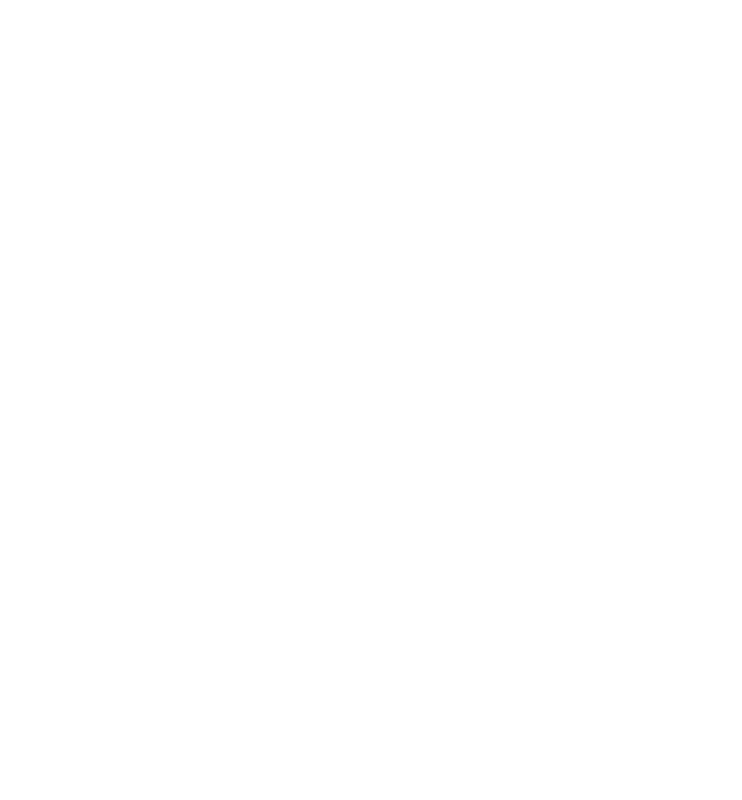
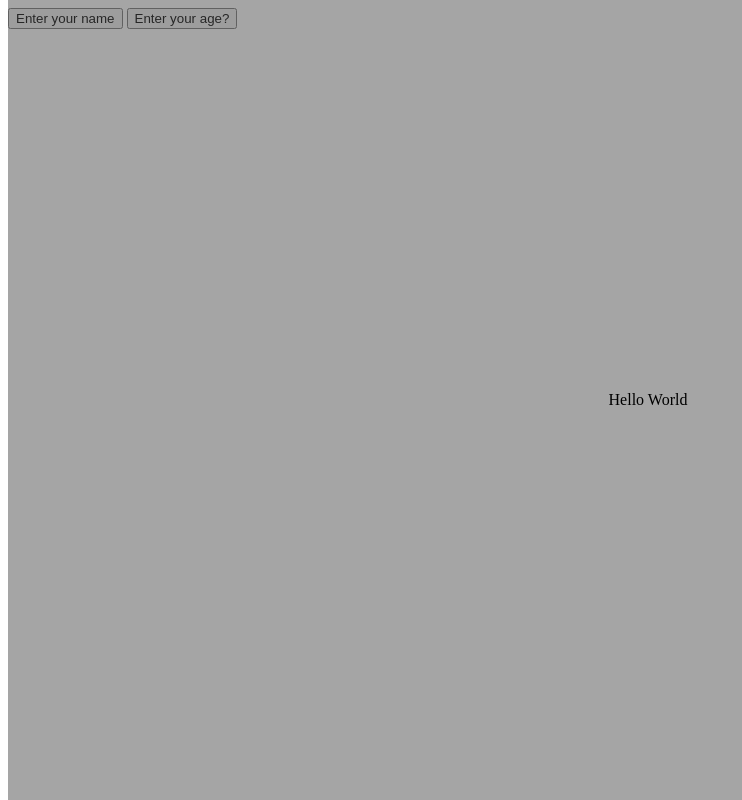
Before and after one commit to neil-coutinho/prompt-ui, a website built with Parcel: page index.html in a window 1280 px wide. Shown: the whole page, without its empty margins (0-742 px from the left). Built offline with nearby package versions, Linux system fonts and the light colour scheme.

Commit message:
Basic setup for propmt promise

```diff
--- a/app.js
+++ b/app.js
@@ -1 +1,35 @@
-console.log('hello world')
+function ask(options) {
+    const { title, cancel=false } = options
+    const promiseFn = (resolve) => {
+        const popup = document.createElement('form');
+        const classList = ['popup', 'open']
+        popup.classList.add(...classList);
+
+        popup.insertAdjacentHTML('afterbegin',
+
+        `
+        <fieldset>
+            <label>${title}</label>
+        </fieldset>
+
+        `);
+
+        if(cancel) {
+            const cancelBtn = document.createElement('button');
+            cancelBtn.type = 'button';
+            cancelBtn.textContent = 'Cancel';
+            console.log(cancelBtn)
+        }
+
+
+        console.log(popup);
+
+        //document.body.insertAdjacentElement('afterbegin', popup);
+        document.body.appendChild(popup);
+    }
+
+    return new Promise(promiseFn)
+}
+
+
+ask({title: "Hello World", cancel: true});
--- a/index.html
+++ b/index.html
@@ -3,9 +3,19 @@
 <head>
     <meta charset="UTF-8">
     <meta name="viewport" content="width=device-width, initial-scale=1.0">
-    <title>Document</title>
+    <title>Prompt UI - Async Await</title>
+    <link rel="stylesheet" href="style.css">
 </head>
 <body>
+
+    <div class="wrapper">
+        <button class="" data-question="What is your name?">
+            Enter your name
+        </button>
+        <button class="" data-question="How old are you?">
+           Enter your age?
+        </button>
+    </div>
 
     <script src="app.js"></script>
 </body>
--- /dev/null
+++ b/style.css
@@ -0,0 +1,34 @@
+.popup {
+    background: hsla(0, 0%, 30%, 0.5);
+    position: fixed;
+    height: 100vh;
+    width: 100vw;
+    transition: all 0.25s;
+    top: 0;
+    display: grid;
+    justify-content: center;
+    align-items: center;
+    pointer-events: none;
+    --opacity: 0;
+    opacity: var(--opacity);
+  }
+
+  .popup fieldset {
+    background: var(--grey);
+    padding: 2rem;
+    border: 3px solid var(--pink);
+    border-radius: 5px;
+    box-shadow: var(--box-shadow);
+    transition: all 0.2s;
+    --scale: 0.3;
+    transform: scale(var(--scale));
+  }
+
+  .popup.open {
+    --opacity: 1;
+    pointer-events: all;
+  }
+
+  .popup.open fieldset {
+    --scale: 1;
+  }
```
Also changed, not shown: 1 other file.
